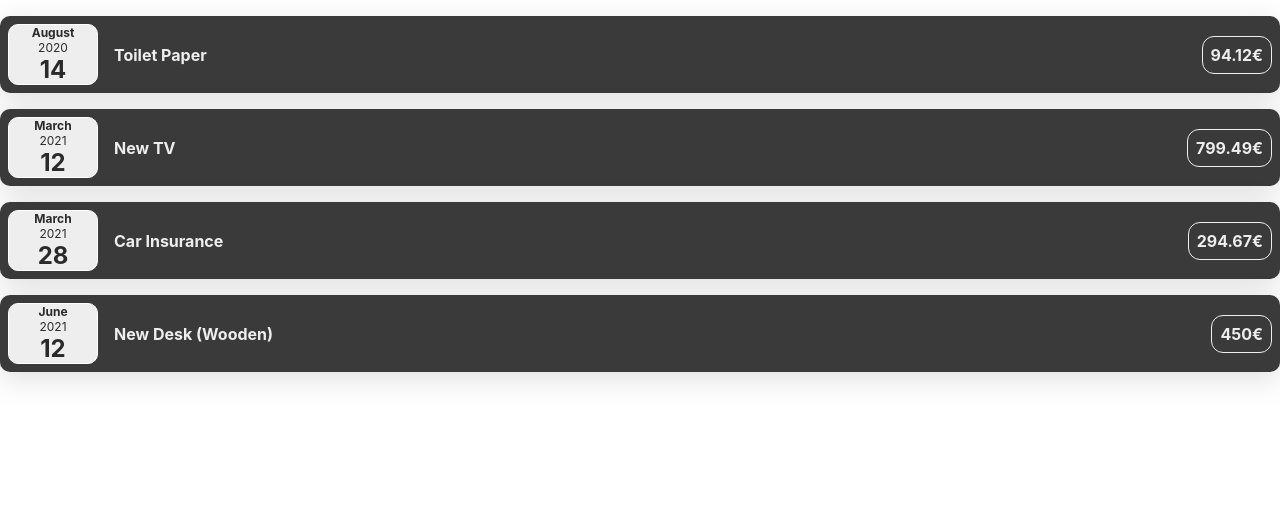
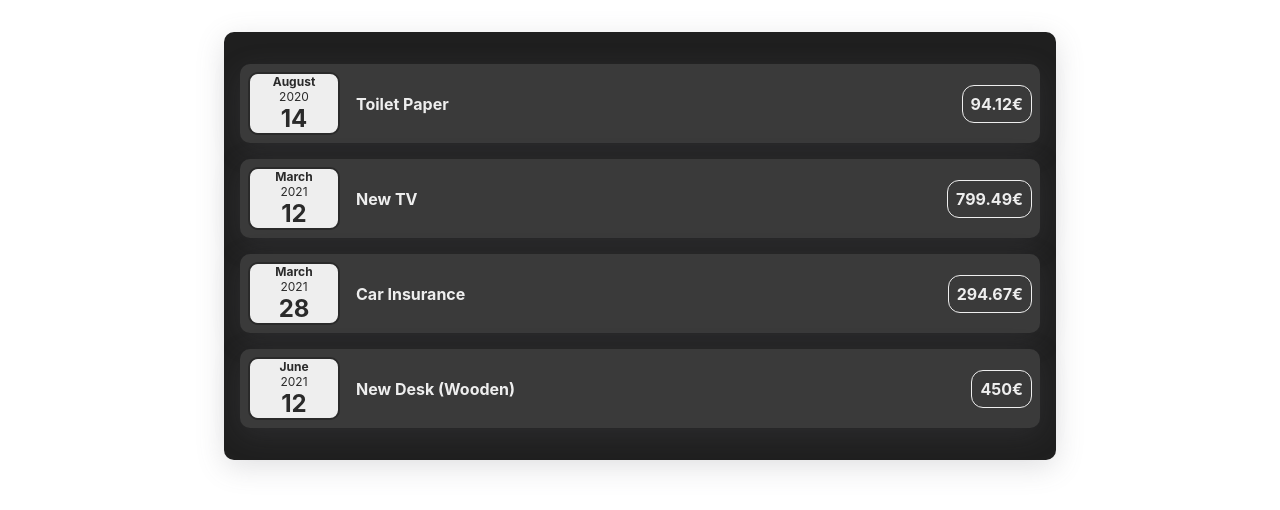
Before and after one commit to galjeza/react-app, a React (Create React App) app: page / in a window 1280 px wide. Shown: the top 510 px of the page. Built offline with nearby package versions, Linux system fonts and the light colour scheme.

Commit message:
Added UI/card.js and changed project structure

```diff
--- a/src/App.js
+++ b/src/App.js
@@ -1,11 +1,22 @@
 import logo from "./logo.svg";
 import "./App.css";
-import ExpenseItem from "./components/ExpenseItem";
+import ExpenseItem from "./components/Expenses/ExpenseItem";
 import expenses from "./expenses";
+import Card from "./components/UI/Card";
+import styled from "styled-components";
+
+const ExpensesContainer = styled(Card)`
+  padding: 1rem;
+  background-color: rgb(31,31,31);
+  margin: 2rem auto;
+  width: 50rem;
+  max-width:95%;
+`
+
 
 function App() {
   return (
-    <div>
+    <ExpensesContainer>
       {expenses.map((expense) => {
         return (
           <ExpenseItem
@@ -16,7 +27,7 @@ function App() {
           ></ExpenseItem>
         );
       })}
-    </div>
+    </ExpensesContainer>
   );
 }
 
--- a/src/components/ExpenseDate.js
+++ b/src/components/Expenses/ExpenseDate.js
@@ -4,8 +4,8 @@ const DateWrapper = styled.div`
   display: flex;
   flex-direction: column;
   width: 5.5rem;
-    border: 1px solid white;
-    background-color: #EEEEEE;
+  border: 2px solid #2a2a2a;
+  background-color: #eeeeee;
   color: #2a2a2a;
   border-radius: 10px;
   align-items: center;
@@ -17,12 +17,12 @@ font-size: 0.75rem;
   font-weight: bold;
 `;
 const YearWrapper = styled.div`
-    font-size:0.75rem;
+  font-size: 0.75rem;
 `;
 const DayWrapper = styled.div`
- font-size:1.5rem;
- font-weight:bold;
-`
+  font-size: 1.5rem;
+  font-weight: bold;
+`;
 
 const ExpenseDate = (props) => {
   const month = props.date.toLocaleDateString("en-US", { month: "long" });
--- a/src/components/ExpenseItem.js
+++ b/src/components/Expenses/ExpenseItem.js
@@ -1,15 +1,14 @@
 import styled from "styled-components";
 import ExpenseDate from "./ExpenseDate";
+import Card from "../UI/Card"
 
-const Container = styled.div`
+const Container = styled(Card)`
   display: flex;
   justify-content: space-between;
   align-items: center;
   padding: 0.5rem;
   margin: 1rem 0;
-  border-radius: 10px;
   background-color: #3a3a3a;
-  box-shadow: rgba(100, 100, 111, 0.2) 0px 7px 29px 0px;
 `;
 
 const ExpenseItemDescription = styled.div`
@@ -57,7 +56,7 @@ export default function ExpenseItem(props) {
   const day = props.date.toLocaleDateString("en-US", { day: "2-digit" });
   const year = props.date.getFullYear();
   return (
-    <Container>
+    <Container className={props.className}>
       <ExpenseDate date={props.date} />
       <ExpenseItemDescription>
         <ExpenseTitle>{props.title}</ExpenseTitle>
--- /dev/null
+++ b/src/components/UI/Card.js
@@ -0,0 +1,16 @@
+import styled from "styled-components";
+
+
+const StyledDiv = styled.div`
+    border-radius: 10px;
+    box-shadow: rgba(100, 100, 111, 0.2) 0px 7px 29px 0px;
+
+`
+
+const Card = (props) =>{
+    return (
+            <StyledDiv className={props.className}>{props.children}</StyledDiv>
+        )
+}
+
+export default Card;
```
Lines whose indentation alone changed are shown as unchanged.
